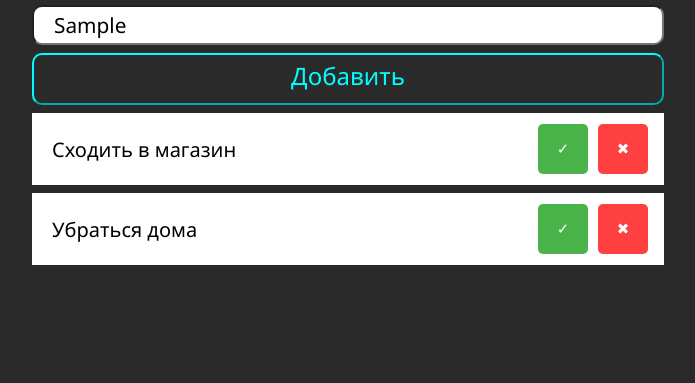
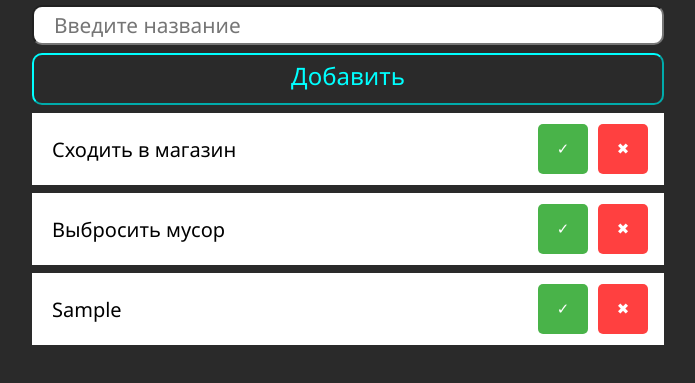
Before and after one commit to d4n93rS4nY0k/HTML_education, a plain HTML site: page 03. notes/notes.html in a window 1280 px wide. Both pictures are taken after typing "Sample" into the empty fields and a click on the button "Добавить". Shown: the part 141-524 px from the top of the page, without its empty margins (292-987 px from the left). Drawn offline with Linux system fonts and the light colour scheme.

Commit message:
Last checkpoint 03. notes Massive and Objects

```diff
--- a/03. notes/app.js
+++ b/03. notes/app.js
@@ -2,32 +2,66 @@ const inputElement = document.getElementById('input')
 const addBtn = document.getElementById('add')
 const listElement = document.getElementById('list')
 
-const notes = ['Сходить в магазин', 'Убраться дома']
-console.log(notes.length)
+const doneBtn = document.getElementById('completedBtn')
+
+const notes = [
+    {
+        title: 'Сходить в магазин',
+        completed: false,
+    },
+    {
+        title: 'Выбросить мусор',
+        completed: false,
+    },
+]
 
 function render () {
-    for (i = 0; i < notes.length; i++){
-        console.log(i)
-        listElement.insertAdjacentHTML(
-            'beforeend',
-            `
-                <div class="note">
-                    <p>${notes[i]}</p>
+    for (let note of notes) {
+        listElement.insertAdjacentHTML('beforeend', getNoteTemplate(note))
+    }
+}
 
-                    <div class="action-buttons">
-                        <button class="green">✓</button>
-                        <button class="red">✖</button>
-                    </div>
+function getNoteTemplate(note) {
+    if(note.completed === true){
+        return `
+            <div class="note completed-note">
+                <p>${note.title}</p>
+
+                <div class="action-buttons">
+                    <button id='completedBtn' class="completed">✓</button>
+                    <button id='deleteBtn' class="red">✖</button>
                 </div>
-            `
-        )
+            </div>
+        `
     }
+    return `
+        <div class="note">
+            <p>${note.title}</p>
 
-    inputElement.value = ''
+            <div class="action-buttons">
+                <button id='completedBtn' class="green">✓</button>
+                <button id='deleteBtn' class="red">✖</button>
+            </div>
+        </div>
+    `
 }
 
 render()
 
 addBtn.onclick = function () {
+    if(inputElement.value.length === 0){
+        return
+    }
 
+    const newNote = {
+        title: inputElement.value,
+        completed: false,
+    }
+
+    listElement.insertAdjacentHTML('beforeend', getNoteTemplate(newNote))
+    inputElement.value = ''
 }
+
+doneBtn.onclick = function () {
+    notes[1].completed = true
+}
--- a/03. notes/notes.css
+++ b/03. notes/notes.css
@@ -101,3 +101,13 @@ body h1 {
 }   .green:hover {
         box-shadow: 0px 0px 15px rgb(73, 179, 73);
     }
+
+.completed {
+    background-color: gold;
+}   .completed:hover {
+        box-shadow: 0px 0px 15px gold;
+}
+
+.completed-note {
+    background-color: rgb(54, 54, 54);
+}
```
Also changed, not shown: 03. notes/notes.html (+0 -9 lines).
